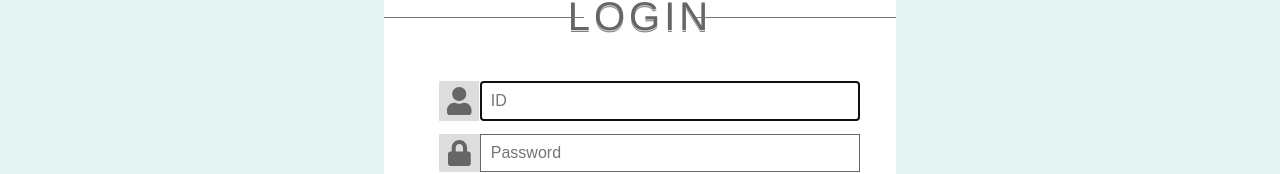
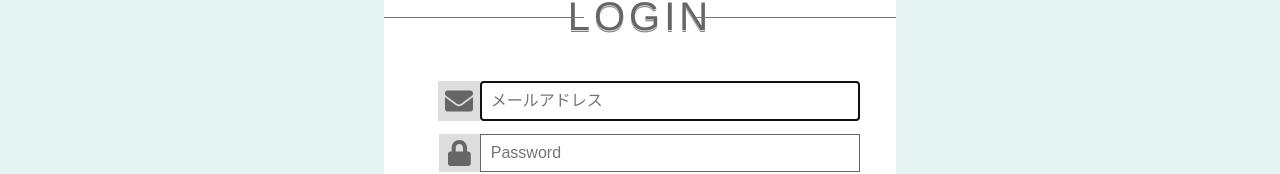
Before and after one commit to yuto-hatano/life-graph, a Vue app in the folder vue/: page /login in a window 1280 px wide. Shown: the part 243-417 px from the top of the page. Built offline with nearby package versions, Linux system fonts and the light colour scheme.

Commit message:
【ログイン画面モック作成】20200513

```diff
--- a/vue/src/main.js
+++ b/vue/src/main.js
@@ -4,10 +4,10 @@ import router from './router'
 import store from './store'
 import './assets/css/reset.css'
 import { library } from '@fortawesome/fontawesome-svg-core'
-import { faUser, faLock } from '@fortawesome/free-solid-svg-icons'
+import { faEnvelope, faLock } from '@fortawesome/free-solid-svg-icons'
 import { FontAwesomeIcon } from '@fortawesome/vue-fontawesome'
 
-library.add(faUser, faLock)
+library.add(faEnvelope, faLock)
 
 Vue.component('font-awesome-icon', FontAwesomeIcon)
 Vue.config.productionTip = false
--- a/vue/src/views/Login.vue
+++ b/vue/src/views/Login.vue
@@ -3,8 +3,8 @@
     <form id="login" action="http://localhost:8081/Top">
       <h1>LOGIN</h1>
       <div id="input">
-        <font-awesome-icon id="icon_id" icon="user" />
-        <input id="id" type="text" placeholder="ID" autofocus required>
+        <font-awesome-icon id="icon_email" icon="envelope" />
+        <input id="email" type="email" placeholder="メールアドレス" autofocus required>
         <font-awesome-icon id="icon_lock" icon="lock" />
         <input id="password" type="password" placeholder="Password" required>
       </div>
@@ -69,19 +69,19 @@ h1:before {
   position: relative;
 }
 
-#icon_id {
+#icon_email {
 position:absolute;
-left:9px;/*アイコン左右の位置調整*/
+left:8px;/*アイコン左右の位置調整*/
 top:25px;
 background:none;
 color:#666;
 border:none;
 font-size:28px;/*アイコンサイズ*/
-padding: 6px 8px;
+padding: 6px 7px;
 background-color: #dddddd;
 }
 
-#id {
+#email {
   padding: 10px ;
   display: block;
   width: 100%;
--- a/vue/src/views/Register.vue
+++ b/vue/src/views/Register.vue
@@ -0,0 +1,16 @@
+<template>
+  <div id="registerSection">
+    <h1>Life Graph</h1>
+  </div>
+</template>
+
+<style scoped>
+
+h1 {
+  /* font-style: Roboto Slab; */
+  background-color: #e5f3f3;
+  font-size: 40px;
+  padding: 35px 0;
+
+}
+</style>
```
